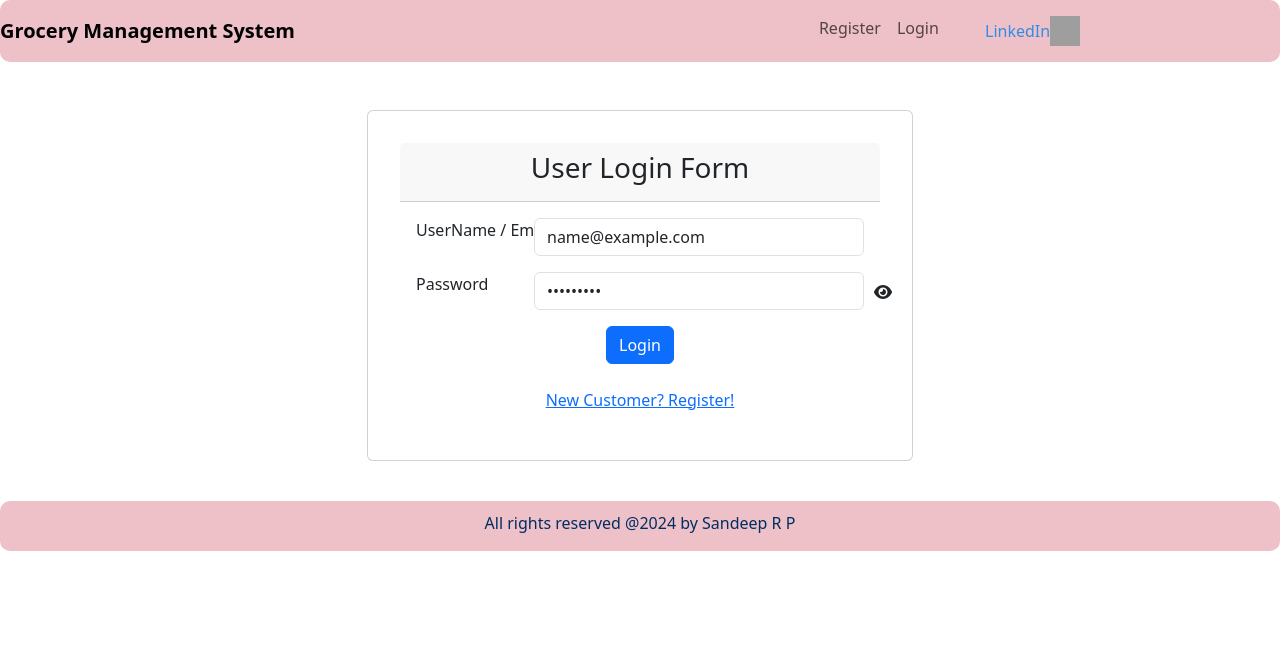
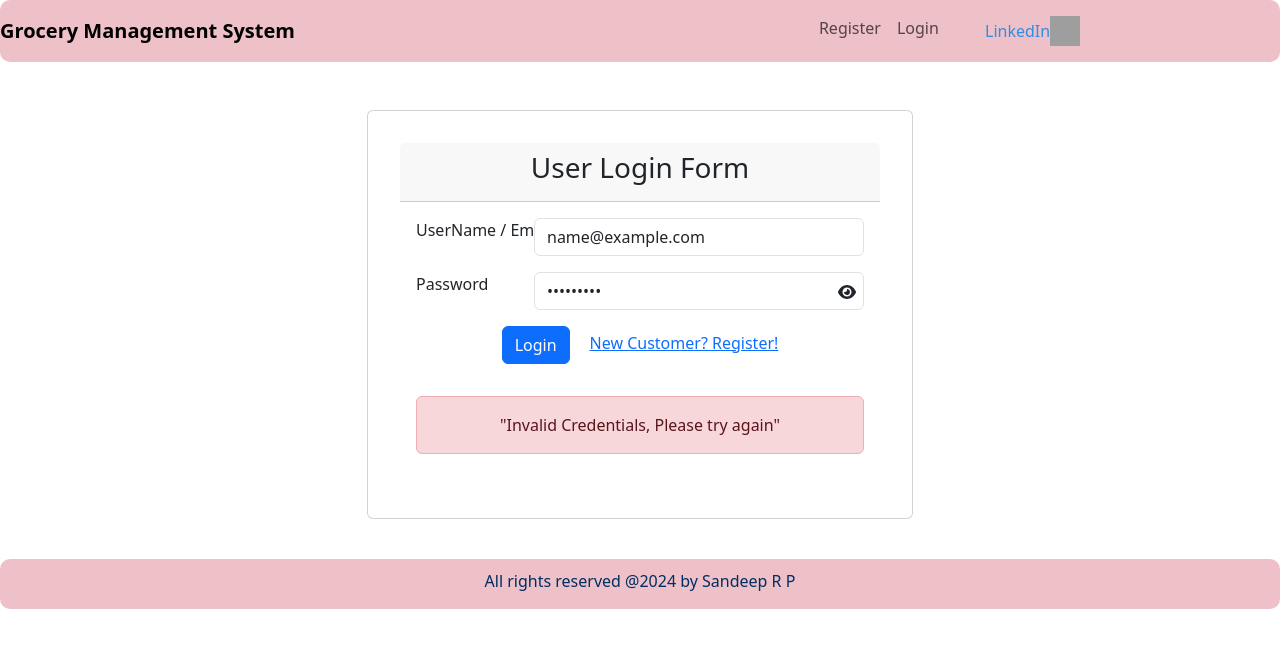
Before and after one commit to sandeep-sparrow/grocery-management-system, a React (Vite) app in the folder grocery-frontend/: page / in a window 1280 px wide. Both pictures are taken after typing "name@example.com", "Sample123" into the empty fields and a click on the button "Login". Shown: the top 648 px of the page. Built offline with nearby package versions, Linux system fonts and the light colour scheme; no server answers; grey boxes are pictures that could not be loaded.

Commit message:
ADDED: login component login credentails invalid error message

```diff
--- a/grocery-frontend/src/components/ListGroceryComponent.jsx
+++ b/grocery-frontend/src/components/ListGroceryComponent.jsx
@@ -7,7 +7,7 @@ import "../css/GroceryAndCategory.css"
 export default function ListGroceryComponent() {
 
     const[groceryList, setGroceryList] = useState([]);
-    const[categories, setCategories] = useState([]);
+    const[categories, setCategories] = useState(["All"]);
     const[selectedCategoryId, setSelectedCategoryId] = useState();
 
     const navigator = useNavigate();
--- a/grocery-frontend/src/components/LoginComponent.jsx
+++ b/grocery-frontend/src/components/LoginComponent.jsx
@@ -9,6 +9,7 @@ import { faEye, faEyeSlash } from '@fortawesome/free-solid-svg-icons';
 function LoginComponent() {
 
     const [showPassword, setShowPassword] = useState();
+    const [invalidCredentials, setInvalidCredentials] = useState(false);
 
     const initialValues = {
         usernameOrEmail: "",
@@ -32,7 +33,7 @@ function LoginComponent() {
             navigator("/grocery-items");
         }).catch((error) => {
             console.log(error);
-            alert("Login Failed, invalid Credentials");
+            setInvalidCredentials(true);
         });
     };
 
@@ -86,7 +87,7 @@ function LoginComponent() {
                                 </div>
                                 <div className="row mb-3">
                                     <label className="col-md-3 control-label">Password</label>
-                                    <div className="col-md-9">
+                                    <div className="col-md-9" style={{ position: 'relative' }}>
                                         <input
                                         placeholder="Enter your password"
                                         type={showPassword ? "test" : "password"}
@@ -108,7 +109,7 @@ function LoginComponent() {
                                         style={{
                                             position: 'absolute',
                                             right: '20px',
-                                            top: '52%',
+                                            top: '55%',
                                             transform: 'translateY(-50%)',
                                             cursor: 'pointer',
                                         }}
@@ -116,8 +117,15 @@ function LoginComponent() {
                                     </div>
                                 </div>
                                 <button type="submit" className="btn btn-primary">Login</button>
+                                <a href="/register" className="text-center" style={{marginLeft: "20px"}}>New Customer? Register!</a>
                                 <br /> <br />
-                                <a href="/register" className="text-center">New Customer? Register!</a>
+                                <div>
+                                    {invalidCredentials ? (
+                                        <div className="alert alert-danger mt-2">
+                                            "Invalid Credentials, Please try again"
+                                        </div>
+                                    ) : null}
+                                </div>
                             </form>
                         </div>
                     </div>
```
